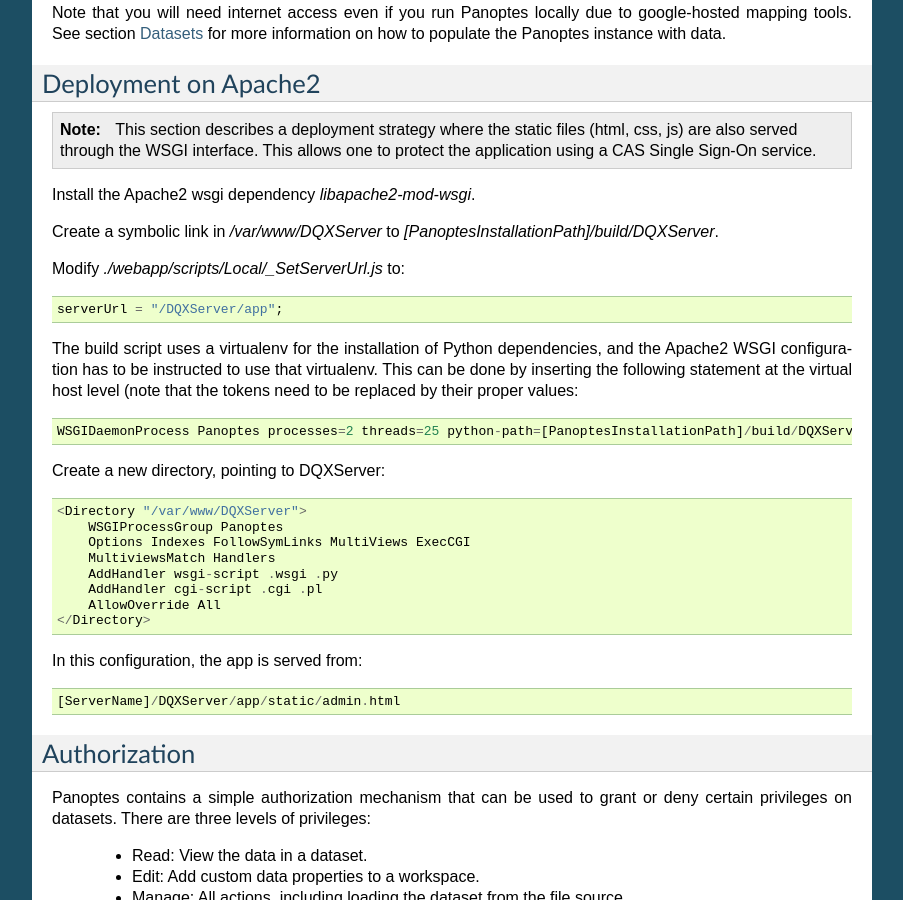
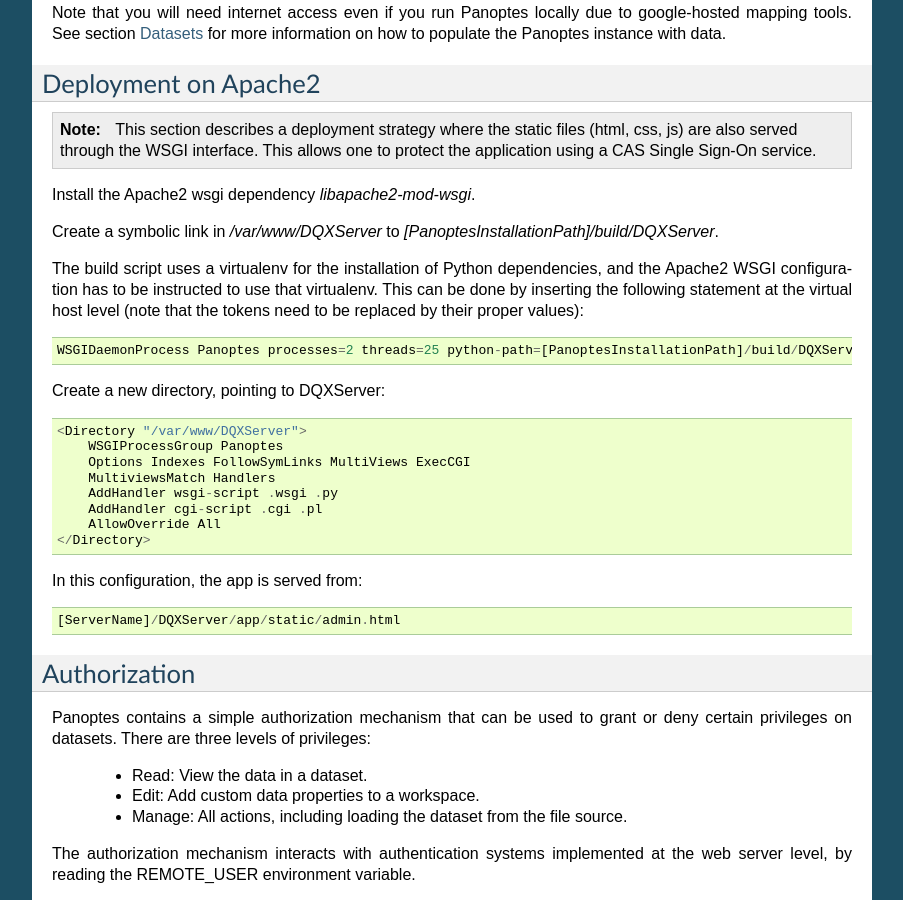
Before and after one commit to cggh/panoptes, a Sphinx documentation site: the page built from documentation/deployment.rst, in a window 1280 px wide and 900 px high, scrolled down 1655 px. Shown: the whole window, without its empty margins (198-1101 px from the left). Built offline with Sphinx 7.4.7, drawn with Linux system fonts in a browser that asks for light colours.

Commit message:
Update deployment.rst

```diff
--- a/documentation/deployment.rst
+++ b/documentation/deployment.rst
@@ -95,14 +95,10 @@ Install the Apache2 wsgi dependency `libapache2-mod-wsgi`.
 
 Create a symbolic link in `/var/www/DQXServer` to `[PanoptesInstallationPath]/build/DQXServer`.
 
-Modify `./webapp/scripts/Local/_SetServerUrl.js` to::
-
-  serverUrl = "/DQXServer/app";
-
 The build script uses a virtualenv for the installation of Python dependencies,
 and the Apache2 WSGI configuration has to be instructed to use that virtualenv.
 This can be done by inserting the following statement at the virtual host level
-(note that the tokens need to be replaced by their proper values::
+(note that the tokens need to be replaced by their proper values)::
 
    WSGIDaemonProcess Panoptes processes=2 threads=25 python-path=[PanoptesInstallationPath]/build/DQXServer/lib/python[Version]/site-packages
 
```
